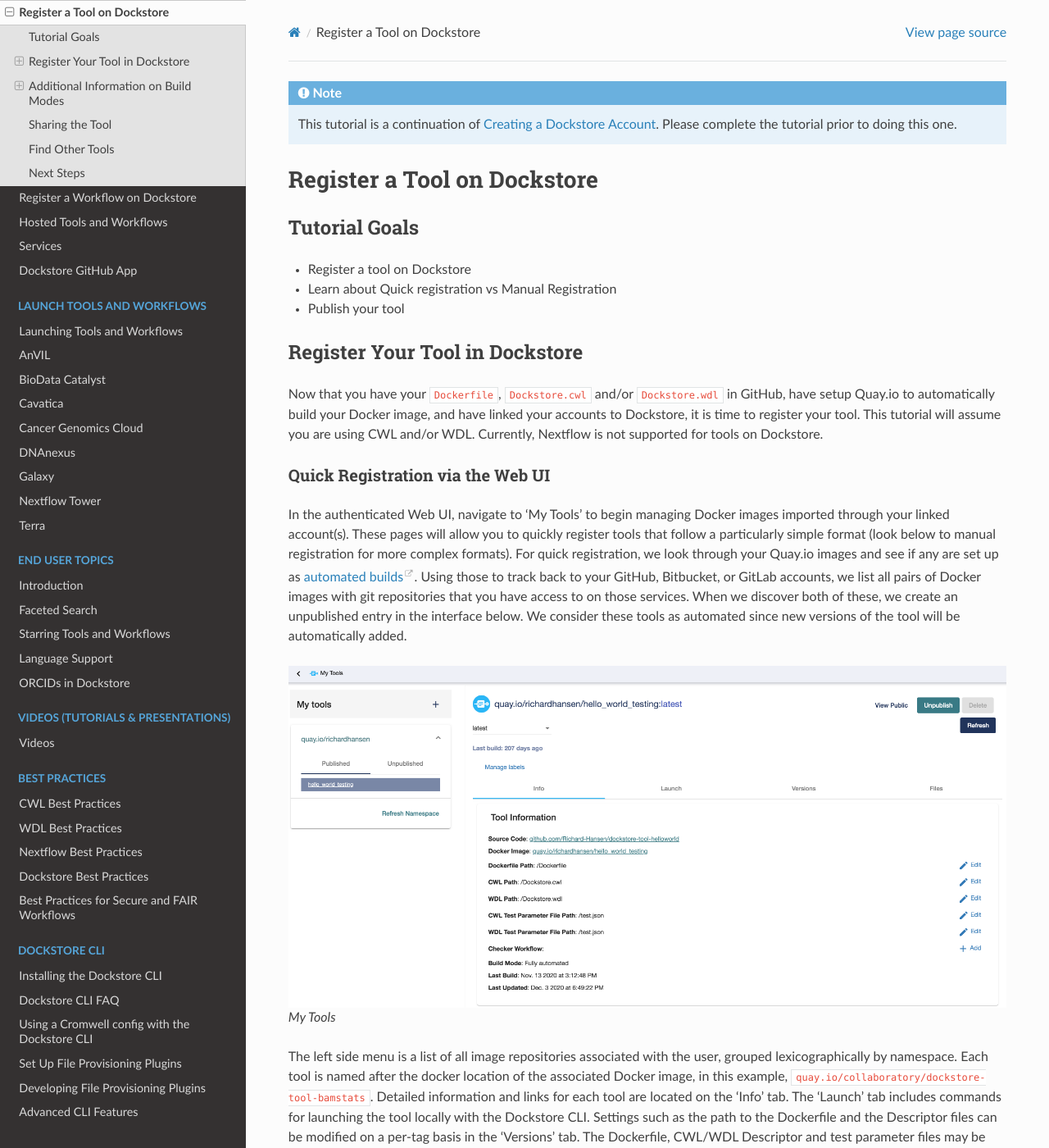
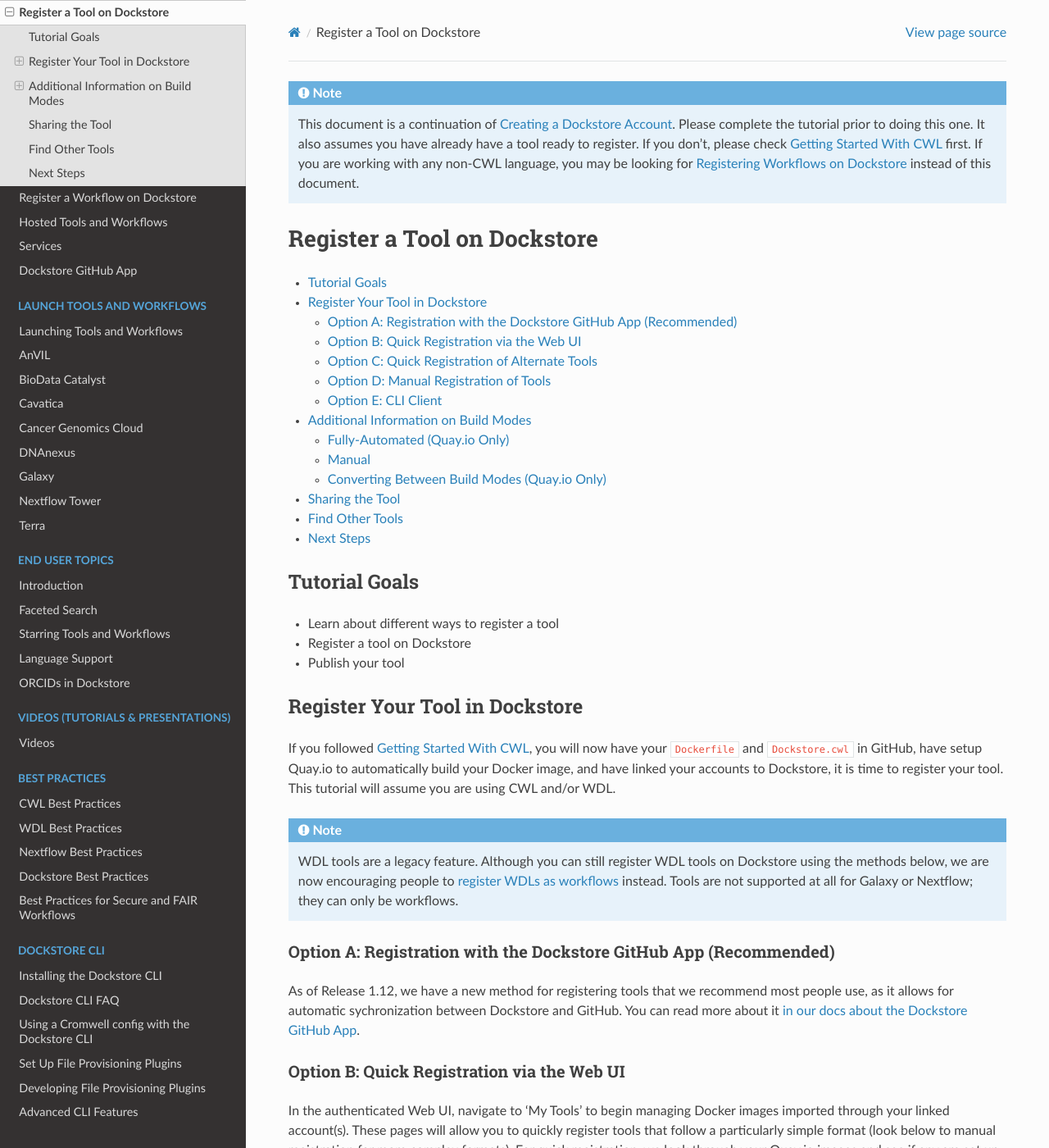
Before and after one commit to dockstore/dockstore-documentation, a Sphinx documentation site: the page built from docs/getting-started/dockstore-tools.rst, in a window 1280 px wide and 1400 px high. Shown: the whole window at 82% size. Built offline with Sphinx 7.4.7 and the Read the Docs theme 2.0.0, drawn with Linux system fonts in a browser that asks for light colours; some of the changed text lies outside the part shown.

Commit message:
Fix dockstore-tools.rst, add tip on linking new entries to old ones, move gh app tool info to installation.rst

```diff
--- a/docs/getting-started/dockstore-tools.rst
+++ b/docs/getting-started/dockstore-tools.rst
@@ -1,28 +1,41 @@
 .. note::
-  This tutorial is a continuation of :doc:`Creating a Dockstore Account </getting-started/register-on-dockstore>`. Please complete
-  the tutorial prior to doing this one.
+  This document is a continuation of :doc:`Creating a Dockstore Account </getting-started/register-on-dockstore>`. Please complete
+  the tutorial prior to doing this one. It also assumes you have already have a tool ready to register. If you don't, please check :doc:`Getting Started With CWL </getting-started/getting-started-with-cwl>` first. If you are working with any non-CWL language, you may be looking for :doc:`Registering Workflows on Dockstore </getting-started/dockstore-workflows>` instead of this document.
 
 Register a Tool on Dockstore
 ============================
 
+.. contents::
+   :local:
+   :depth: 2
+
 Tutorial Goals
 --------------
 
+-  Learn about different ways to register a tool
 -  Register a tool on Dockstore
--  Learn about Quick registration vs Manual Registration
 -  Publish your tool
 
 Register Your Tool in Dockstore
 -------------------------------
 
-Now that you have your ``Dockerfile``, ``Dockstore.cwl`` and/or
-``Dockstore.wdl`` in GitHub, have setup Quay.io to automatically build
+If you followed :doc:`Getting Started With CWL </getting-started/getting-started-with-cwl>`,
+you will now have your ``Dockerfile`` and ``Dockstore.cwl``
+in GitHub, have setup Quay.io to automatically build
 your Docker image, and have linked your accounts to Dockstore, it is
 time to register your tool. This tutorial will assume you are using CWL
-and/or WDL. Currently, Nextflow is not supported for tools on Dockstore.
+and/or WDL.
 
-Quick Registration via the Web UI
-~~~~~~~~~~~~~~~~~~~~~~~~~~~~~~~~~
+.. note:: WDL tools are a legacy feature. Although you can still register WDL tools on Dockstore using the methods below, we are now encouraging people to :doc:`register WDLs as workflows </getting-started/dockstore-workflows>` instead. Tools are not supported at all for Galaxy or Nextflow; they can only be workflows.
+
+Option A: Registration with the Dockstore GitHub App (Recommended)
+~~~~~~~~~~~~~~~~~~~~~~~~~~~~~~~~~~~~~~~~~~~~~~~~~~~~~~~~~~~~~~~~~~
+As of Release 1.12, we have a new method for registering tools that we
+recommend most people use, as it allows for automatic sychronization
+between Dockstore and GitHub. You can read more about it :doc:`in our docs about the Dockstore GitHub App </getting-started/github-apps/github-apps-landing-page>`.
+
+Option B: Quick Registration via the Web UI
+~~~~~~~~~~~~~~~~~~~~~~~~~~~~~~~~~~~~~~~~~~~
 
 In the authenticated Web UI, navigate to 'My Tools' to begin managing
 Docker images imported through your linked account(s). These pages will
@@ -96,8 +109,8 @@
 present to users in the "Launch With" section, and the Dockerfile and
 Descriptor tabs.
 
-Quick Registration of Alternate Tools
-~~~~~~~~~~~~~~~~~~~~~~~~~~~~~~~~~~~~~
+Option C: Quick Registration of Alternate Tools
+~~~~~~~~~~~~~~~~~~~~~~~~~~~~~~~~~~~~~~~~~~~~~~~
 
 Outside of this tutorial, you may wish to re-register a pre-existing
 tool with a new name. This can occur when you've quick registered a
@@ -140,8 +153,8 @@
 
    Newly created alternate tool
 
-Manual Registration of Tools
-^^^^^^^^^^^^^^^^^^^^^^^^^^^^
+Option D: Manual Registration of Tools
+~~~~~~~~~~~~~~~~~~~~~~~~~~~~~~~~~~~~~~
 
 Outside of this tutorial, in certain cases, it is not possible for
 Dockstore to register every existing tool, especially those with unusual
@@ -205,8 +218,8 @@
 prevent the tag from appearing in the public listing of tags for the
 image.
 
-CLI Client
-~~~~~~~~~~
+Option E: CLI Client
+~~~~~~~~~~~~~~~~~~~~
 
 The ``dockstore`` command line can be used as an alternative to the GUI
 and has a couple modes.
```
Also changed, not shown: docs/getting-started/github-apps/installation.rst (+30 -11 lines), docs/getting-started/github-apps/migrating-tools-to-github-apps.rst (+17 -32 lines), docs/assets/images/docs/edit_topic_to_link_to_new_entry.png (added).
